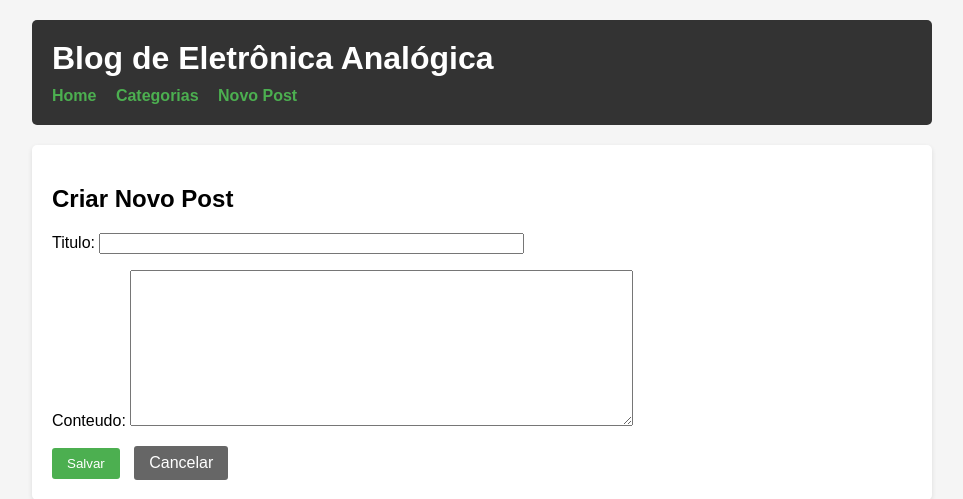
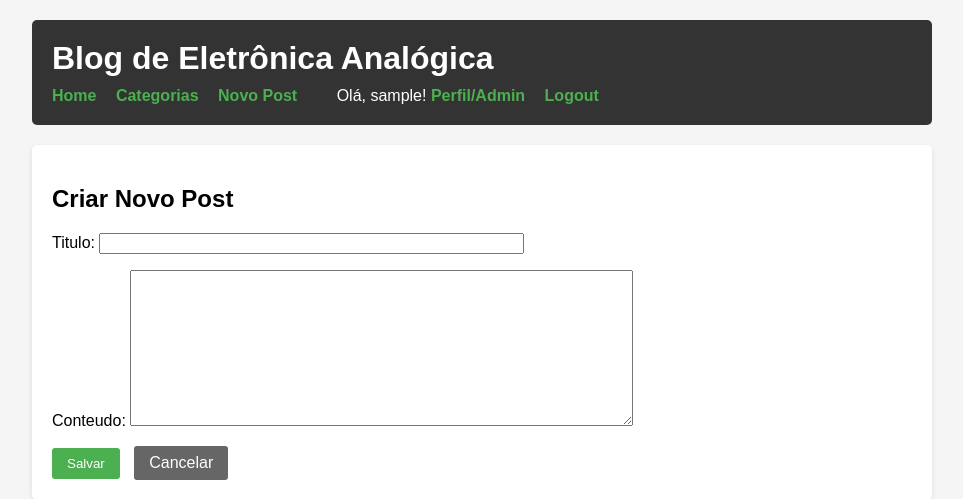
Before and after one commit to rrarry/SegundaEntrega, a Django app: page /post/novo/ in a window 1280 px wide. Shown: the top 499 px of the page, without its empty margins (158-1121 px from the left). Run offline with Django 5.2, Linux system fonts and the light colour scheme; the visitor is signed in with stand-in values (Sample User, id 1).

Commit message:
Adiciona links de login/logout e perfil no header

```diff
--- a/blog_eletronica/urls.py
+++ b/blog_eletronica/urls.py
@@ -15,9 +15,11 @@ Including another URLconf
     2. Add a URL to urlpatterns:  path('blog/', include('blog.urls'))
 """
 from django.contrib import admin
+from django.contrib.auth import views as auth_views
 from django.urls import path, include
 
 urlpatterns = [
     path('admin/', admin.site.urls),
+    path('logout/', auth_views.LogoutView.as_view(next_page='/'), name='logout'),
     path('', include('posts.urls')),
 ]
--- a/templates/base.html
+++ b/templates/base.html
@@ -74,6 +74,14 @@
             <a href="{% url 'post_list' %}">Home</a>
             <a href="{% url 'category_list' %}">Categorias</a>
             <a href="{% url 'post_create' %}">Novo Post</a>
+
+            {% if user.is_authenticated %}
+                <span style="color: white; margin-left: 20px;">Olá, {{ user.username }}!</span>
+                <a href="/admin/">Perfil/Admin</a>
+                <a href="{% url 'logout' %}">Logout</a>
+            {% else %}
+                <a href="/admin/login/">Login</a>
+            {% endif %}
         </nav>
     </header>
 
```
